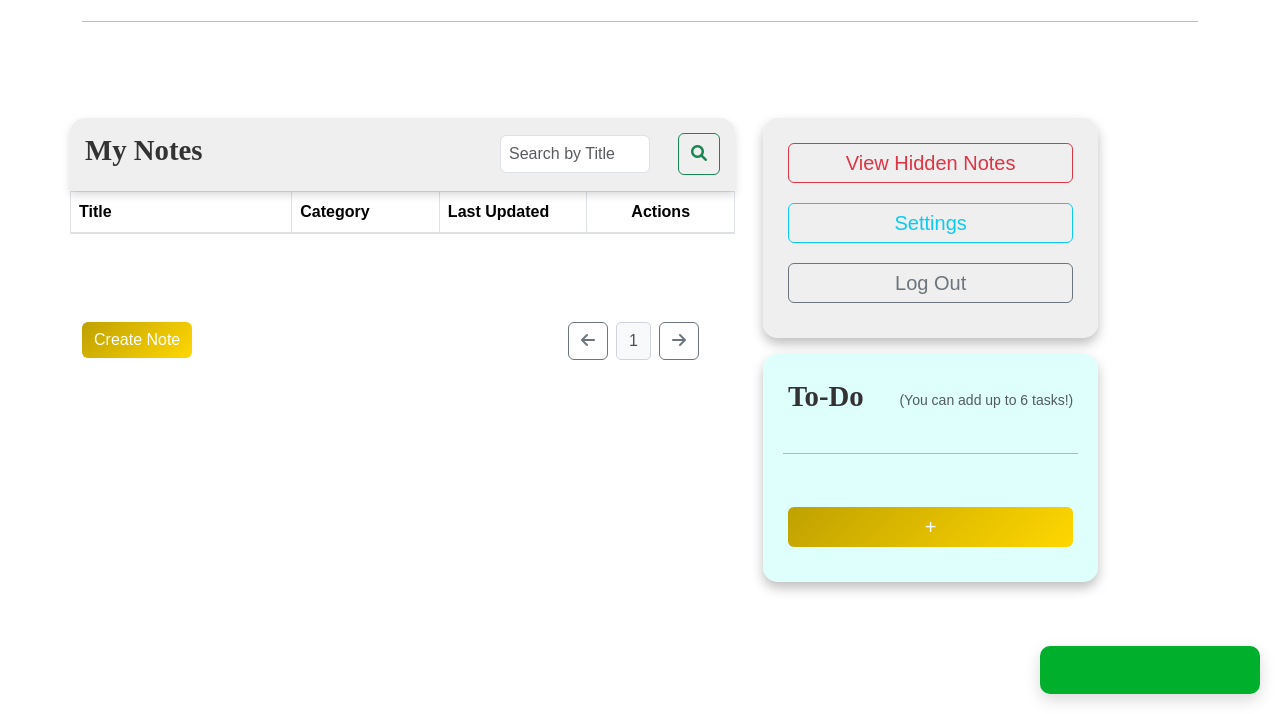
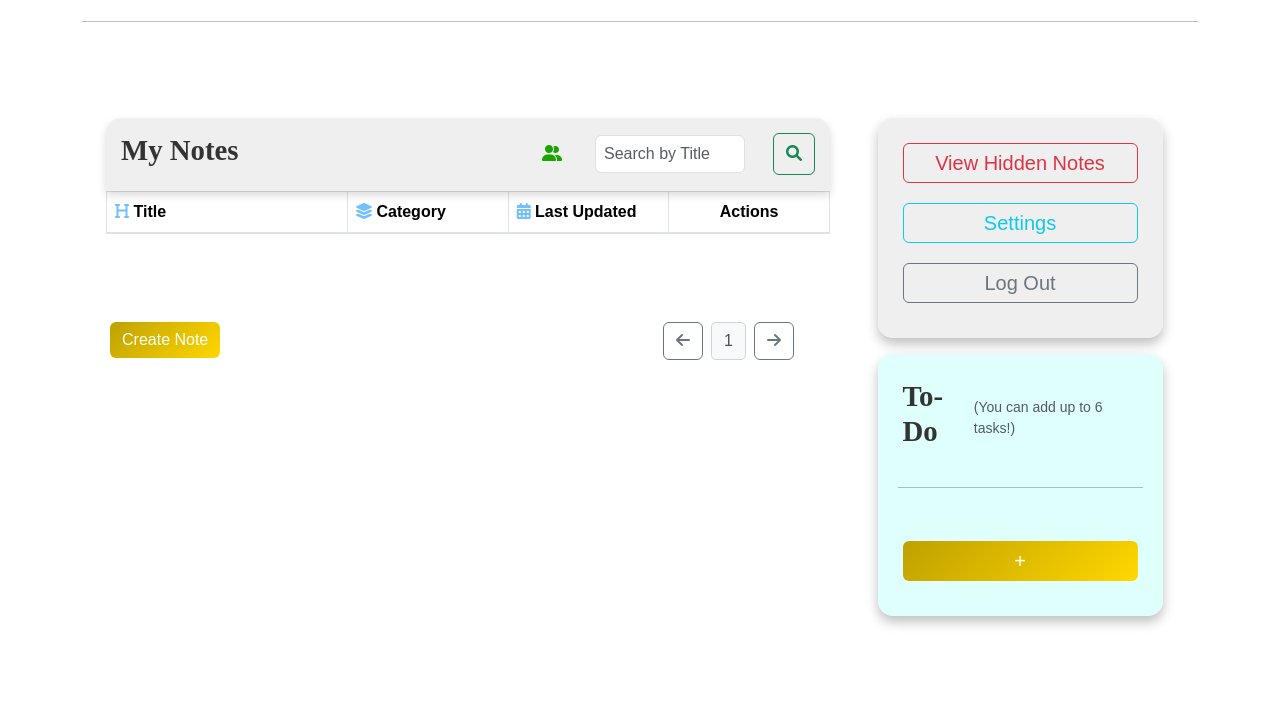
Before and after one commit to ayberkozcan/smart-notes, a website: page src/homepage.html in a window 1280 px wide. Shown: the part 86-800 px from the top of the page. Drawn offline with nearby package versions, Linux system fonts and the light colour scheme; no server answers.

Commit message:
css fixes

```diff
--- a/src/homepage.html
+++ b/src/homepage.html
@@ -16,19 +16,20 @@
         <h1>Smart Notes</h1>
         <hr>
         <div class="row mt-5">
-            <div class="col-7">
-                <div class="row mt-5">
+            <div class="col-8">
+                <div class="row mt-5 ml-4">
                     <div class="col-12 searchHeader" style="display: flex; align-items: center;">
-                        <h3 style="flex: 1;">My Notes</h3>
+                        <h3 id="tableHeader" style="flex: 1;">My Notes</h3>
+                        <button class="btn my-2 my-sm-0" id="sharedNotesBtn"><i class="fa-solid fa-user-group" style="color: #1ba300;"></i></button>
                         <input class="form-control mr-sm-2" id="searchInput" type="search" placeholder="Search by Title" aria-label="Search" style="width: 150px; margin-left: 10px;">
                         <button class="btn btn-outline-success my-2 my-sm-0" type="submit"><i class="fa-solid fa-magnifying-glass"></i></button>
                     </div>
                     <table class="table table-bordered table-striped table-dark" id="notesTable" style="table-layout: fixed; width: 100%;">
                         <thead>
                             <tr>
-                                <th style="width: 30%;">Title</th>
-                                <th style="width: 20%;">Category</th>
-                                <th style="width: 20%;">Last Updated</th>
+                                <th style="width: 30%;"><i class="fa-solid fa-heading" style="color: #74C0FC;"></i> Title</th>
+                                <th style="width: 20%;"><i class="fa-solid fa-layer-group" style="color: #74C0FC;"></i> Category</th>
+                                <th style="width: 20%;"><i class="fa-solid fa-calendar-days" style="color: #74C0FC;"></i> Last Updated</th>
                                 <th class="text-center" style="width: 20%;">Actions</th>
                             </tr>
                         </thead>
@@ -38,7 +39,7 @@
                         </tbody>
                     </table>
                 </div>
-                <div class="row mt-4">
+                <div class="row mt-4 ml-3">
                     <div class="row mt-5 d-flex justify-content-between">
                         <div class="col md-5">
                             <button type="button" class="btn btn-success" id="createNoteBtn">Create Note</button>
@@ -56,8 +57,8 @@
                     </div>
                 </div>
             </div>
-            <div class="col-5">
-                <div class="row mt-5 ml-3">
+            <div class="col-4">
+                <div class="row mt-5" style="justify-content: center;">
                     <div class="cards">
                         <div class="cards-button">
                             <button type="button" class="btn btn-outline-danger" id="hiddenNotesBtn">View Hidden Notes</button>
@@ -70,7 +71,7 @@
                         </div>
                     </div>
                 </div>
-                <div class="row mt-3 ml-3" style="max-height: fit-content;">
+                <div class="row mt-3" style="max-height: fit-content; justify-content: center;">
                     <div class="todo">
                         <div style="display: flex; justify-content: space-between; max-height: fit-content; align-items: center;">
                             <h3>To-Do</h3>
--- a/src/style.css
+++ b/src/style.css
@@ -219,6 +219,7 @@ button:hover {
 }
 
 .welcomePopup {
+    display: none;
     position: fixed;
     bottom: 20px;
     right: 20px;
```
Also changed, not shown: src/createnotepage.html (+6 -6 lines), src/managecategories.html (+1 -1 lines), src/settings.html (+1 -1 lines).
